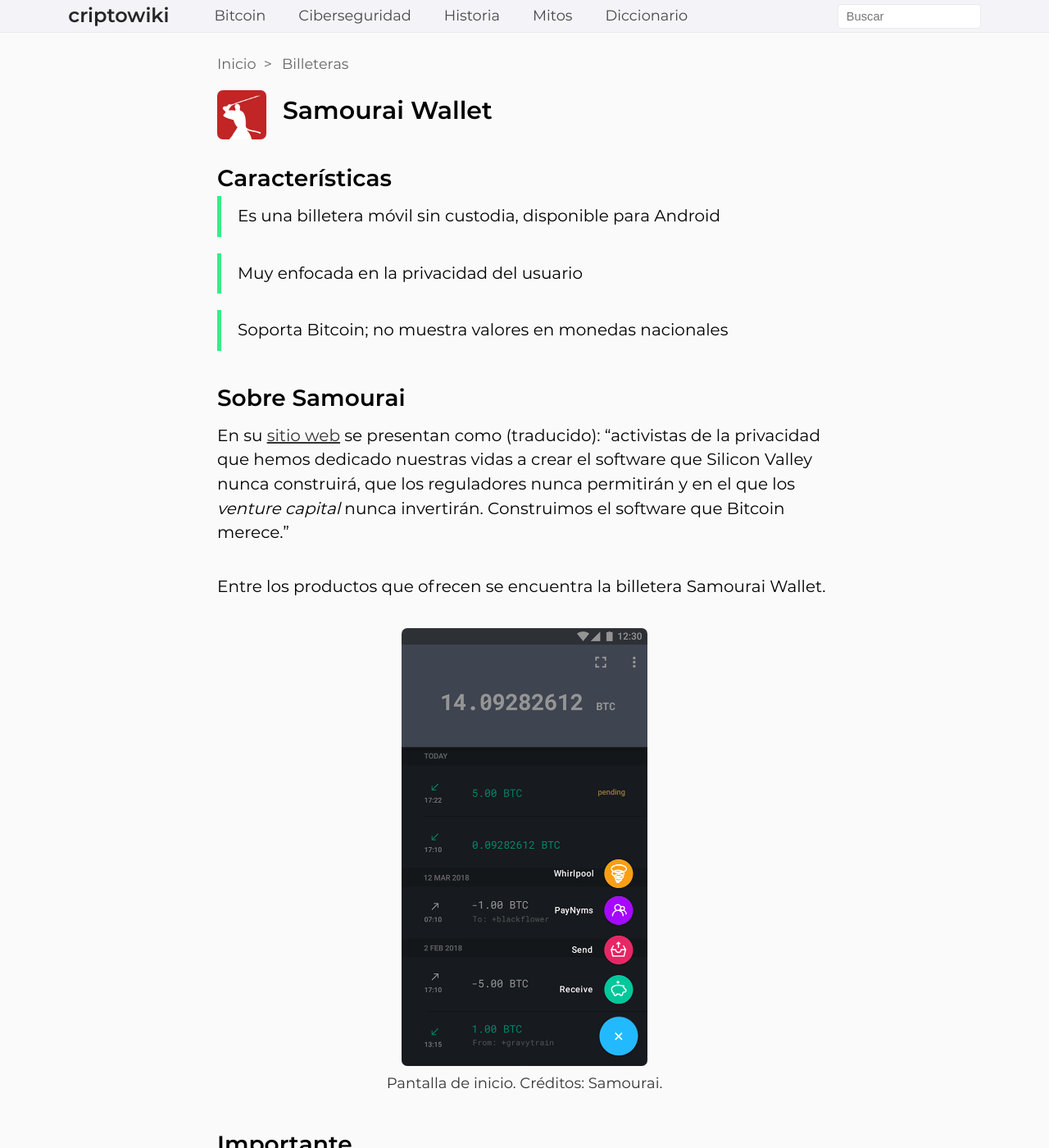
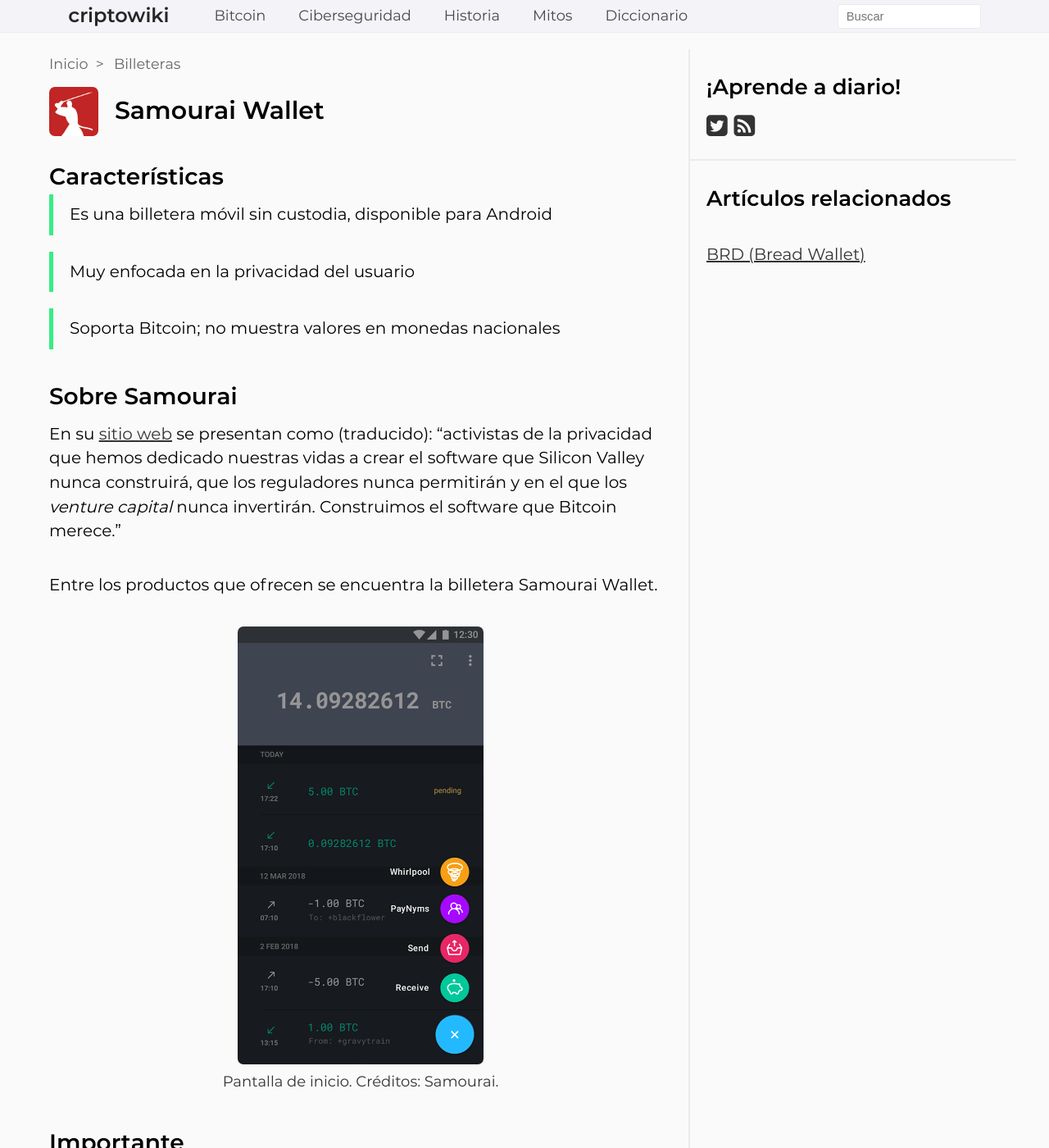
Before and after one commit to criptowiki/criptowiki, a Jekyll site: the page built from collections/_posts/wallets/2021-10-30-samourai.md, in a window 1280 px wide and 1400 px high. Shown: the whole window at 82% size. Built offline with Jekyll 4.4.1, drawn with Linux system fonts in a browser that asks for light colours; some web fonts are replaced.

Commit message:
show related wallets (#37)

```diff
--- a/_config.yml
+++ b/_config.yml
@@ -45,7 +45,7 @@
   - scope:
       path: '_posts/wallets/'
     values:
-      layout: 'wallet'
+      layout: 'post-two-column'
       category: 'wallets'
 
 sass:
--- a/_includes/head.html
+++ b/_includes/head.html
@@ -38,14 +38,14 @@
     <meta name="twitter:site" content="@{{ site.social.twitter }}"/>
     <link rel="shortcut icon" type="image/x-icon" href="{{ site.baseurl }}/assets/img/icons/favicon.ico"/>
     <link rel="shortcut icon" href="{{ site.baseurl }}/assets/img/icons/favicon.ico" />
-    <link rel="stylesheet" type="text/css" href="{{ site.baseurl }}/assets/css/main.css?v=29072023">
+    <link rel="stylesheet" type="text/css" href="{{ site.baseurl }}/assets/css/main.css?v=29072023v2">
 
     {% if page.css %}
         <link rel="stylesheet" type="text/css" href="{{ site.baseurl }}/assets/css/{{ page.css }}.css" />
     {% endif %}
 
     {% if layout.css %}
-        <link rel="stylesheet" type="text/css" href="{{ site.baseurl }}/assets/css/{{ layout.css }}.css?v=29072023" />
+        <link rel="stylesheet" type="text/css" href="{{ site.baseurl }}/assets/css/{{ layout.css }}.css?v=29072023v2" />
     {% endif %}
 
     {% if page.collection == 'posts' %}
--- a/_layouts/post-two-column.html
+++ b/_layouts/post-two-column.html
@@ -21,7 +21,16 @@
 				<div id="post">
 					{% include breadcrumb.html %}
 
+					{% if category == "wallets" %}
+					<div class="title-container">
+						<img src="{{ site.baseurl }}/assets/img/{{ page.image }}" alt="{{ page.title }}" />
+						<h1>{{ page.title }}</h1>
+					</div>
+					{% else %}
 					<h1 class="title">{{ page.title }}</h1>
+					{% endif %}
+
+
 					<div class="content">
 
 						{% if category == "myths" %}
@@ -30,7 +39,7 @@
 
 						{{ content }}
 
-					</div>
+					</div> <!-- .content -->
 				</div> <!-- #post -->
 
 			</div> <!-- #post-column-left -->
--- a/_layouts/wallet.html
+++ /dev/null
@@ -1,20 +0,0 @@
----
-layout: default
-css: collection
----
-
-<div id="page-content">
-	<div class="center">
-		<div class="breadcrumb">
-			<ol>
-				<li><a href="{{ site.baseurl }}/">Inicio</a></li>
-				<li><a href="{{ site.baseurl }}/billeteras/">Billeteras</a></li>
-			</ol>
-		</div>
-		<div class="title-container">
-			<img src="{{ site.baseurl }}/assets/img/{{ page.image }}" alt="{{ page.title }}" />
-			<h1>{{ page.title }}</h1>
-		</div>
-		<div class="content">{{ content }}</div>
-	</div>
-</div>
--- a/assets/css/collection.sass
+++ /dev/null
@@ -1,25 +0,0 @@
----
----
-
-#page-content .center
-    width: 750px !important
-
-.title-container
-    display: flex
-    float: left
-    margin: 10px 0 20px 0
-    width: 100%
-
-.title-container img
-    margin-top: 4px
-    height: 60px
-
-.title-container h1
-    padding-left: 20px
-
-#page-content .content img
-    display: block
-    margin: 0 auto
-
-.myth img
-    margin-bottom: 30px !important
--- a/assets/css/post-two-column.sass
+++ b/assets/css/post-two-column.sass
@@ -39,6 +39,18 @@
 #related-posts h3
     margin-bottom: 40px
 
+.title-container
+    display: flex
+    float: left
+    margin: 10px 0 20px 0
+    width: 100%
+
+.title-container img
+    margin-top: 4px
+    height: 60px
+
+.title-container h1
+    padding-left: 20px
 
 @media screen and (max-width: 1000px)
 
```
